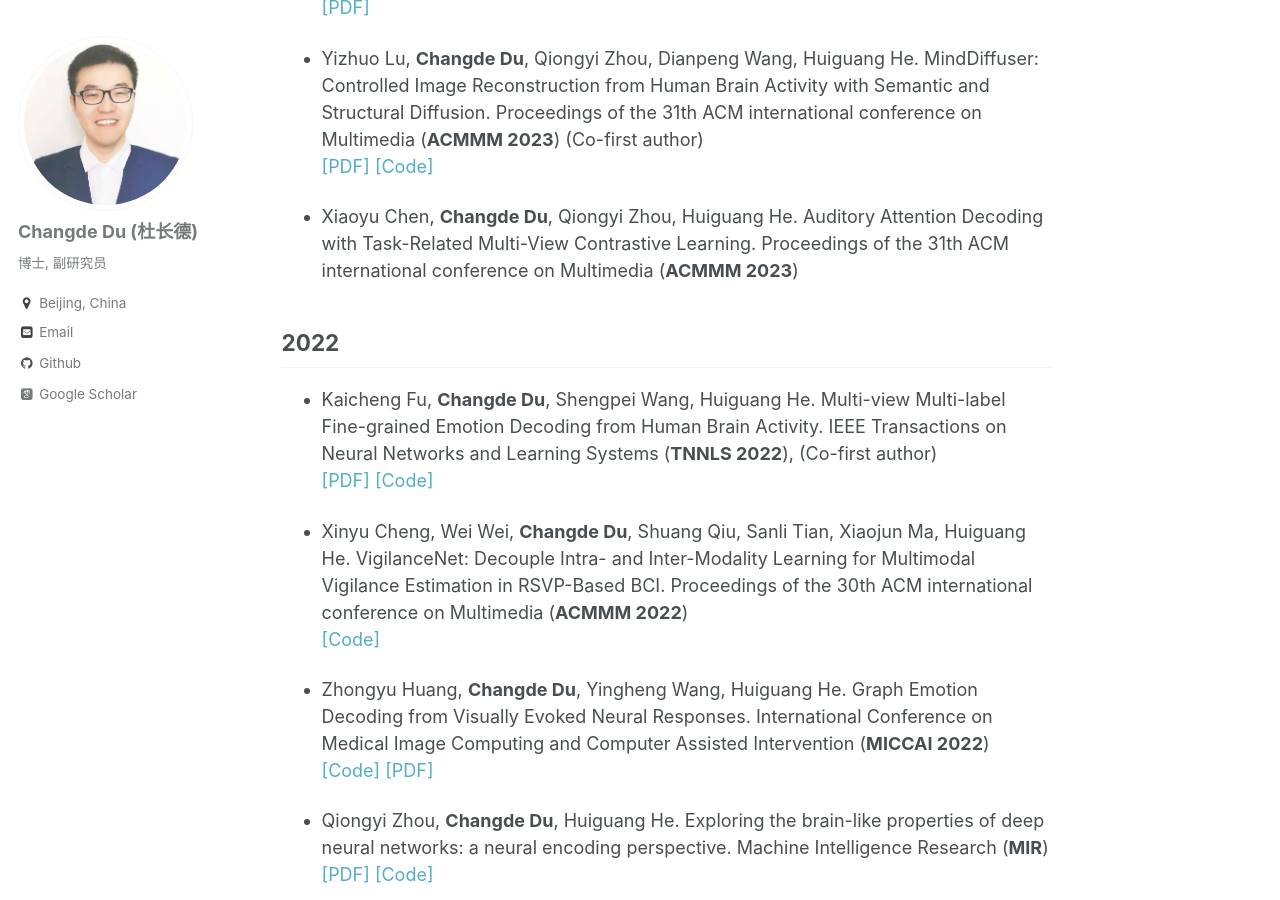
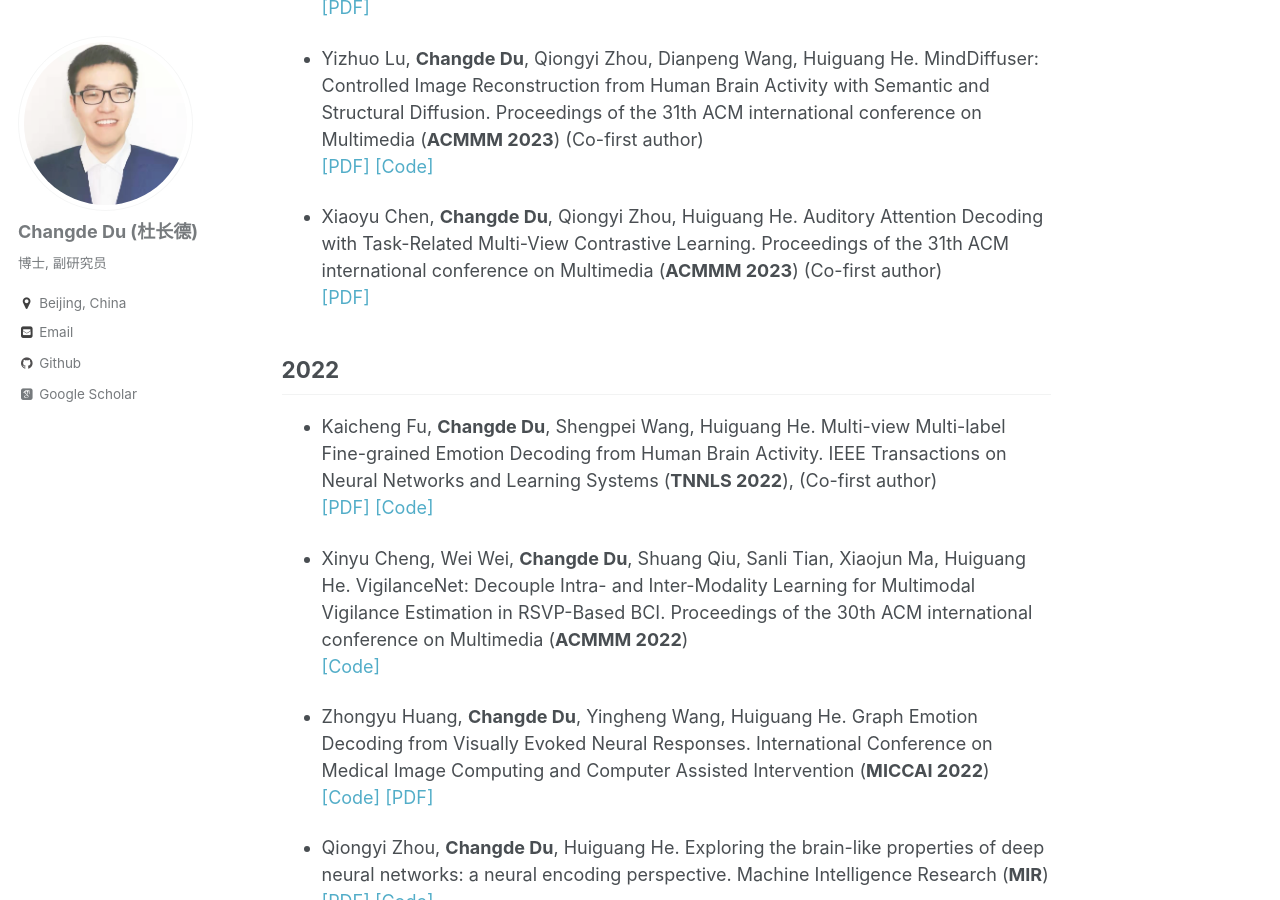
Before and after one commit to ChangdeDu/changdedu.github.io, a Jekyll site: the page built from _pages/about.md, in a window 1280 px wide and 900 px high, scrolled down 2717 px. Built offline with Jekyll 4.4.1, drawn with Linux system fonts in a browser that asks for light colours; some web fonts are replaced.

Commit message:
Update about.md

```diff
--- a/_pages/about.md
+++ b/_pages/about.md
@@ -75,6 +75,7 @@ redirect_from:
 - Yizhuo Lu, **Changde Du**, Qiongyi Zhou, Dianpeng Wang, Huiguang He. MindDiffuser: Controlled Image Reconstruction from Human Brain Activity with Semantic and Structural Diffusion. Proceedings of the 31th ACM international conference on Multimedia (**ACMMM 2023**) (Co-first author) <br>[[PDF]](https://arxiv.org/pdf/2303.14139.pdf) [[Code]](https://github.com/ReedOnePeck/MindDiffuser)
 
 - Xiaoyu Chen, **Changde Du**, Qiongyi Zhou, Huiguang He. Auditory Attention Decoding with Task-Related Multi-View Contrastive Learning. Proceedings of the 31th ACM international conference on Multimedia (**ACMMM 2023**)
+(Co-first author) <br>[[PDF]](https://arxiv.org/abs/2308.04244)
 
 ## 2022
 - Kaicheng Fu, **Changde Du**, Shengpei Wang, Huiguang He. Multi-view Multi-label Fine-grained Emotion Decoding from Human Brain Activity. IEEE Transactions on Neural Networks and Learning Systems (**TNNLS 2022**), (Co-first author) <br>[[PDF]](https://arxiv.org/abs/2211.02629) [[Code]](https://github.com/KaichengFu1997/ML-BVAE)
```
